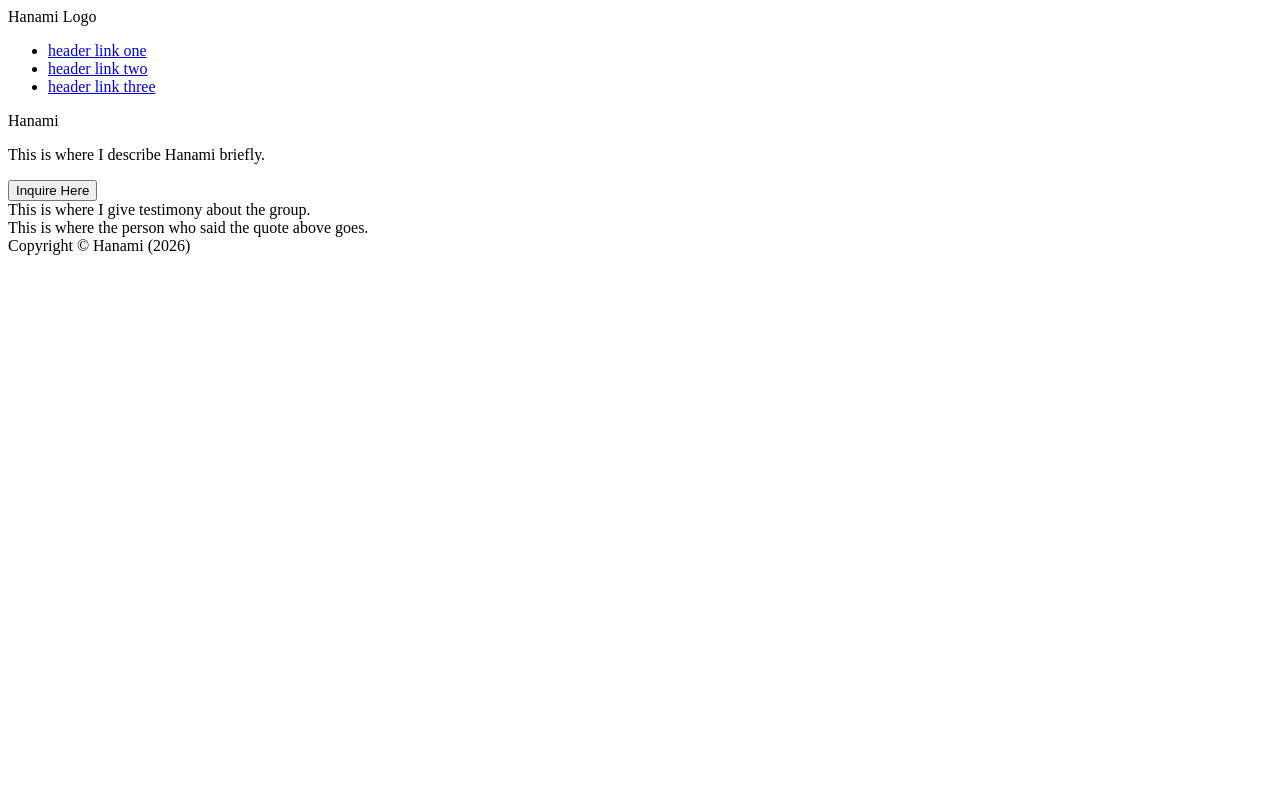
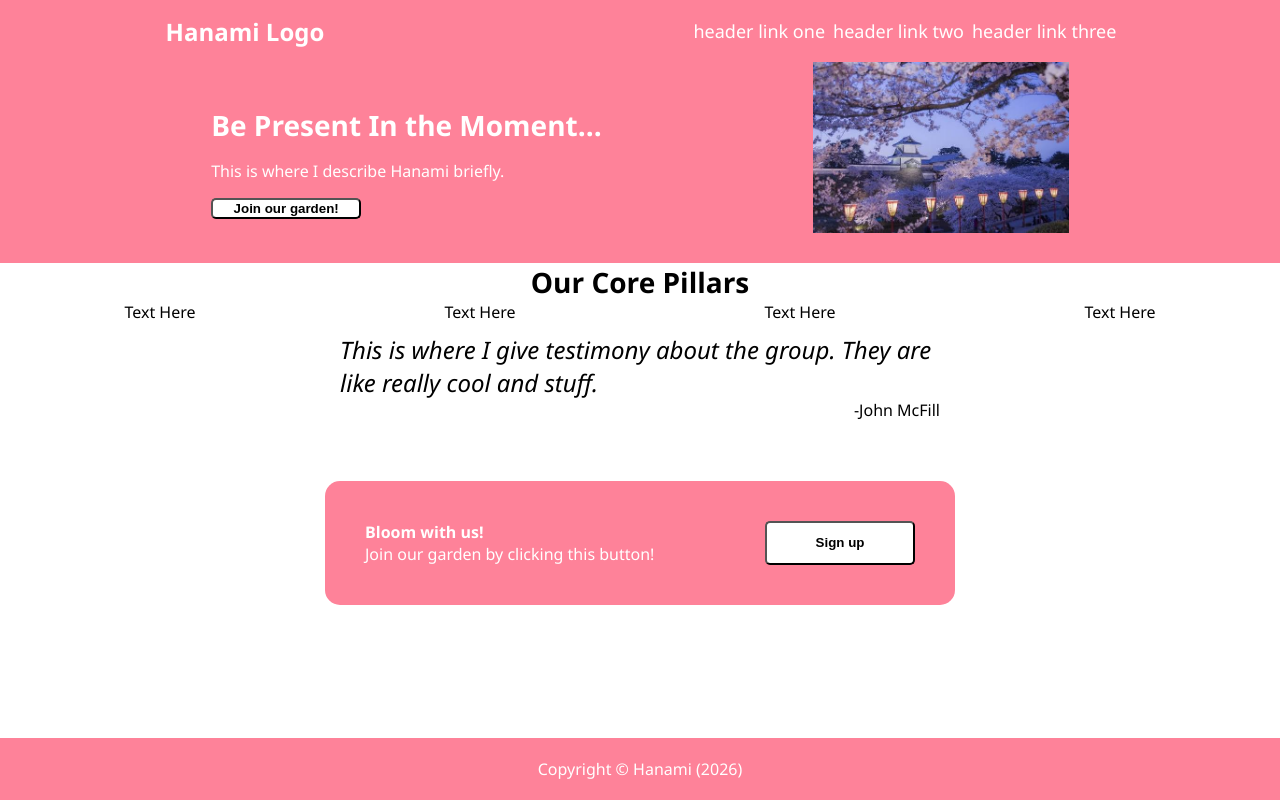
Before and after one commit to andsama2/hanami-landing-page, a plain HTML site: page index.html in a window 1280 px wide. Drawn offline with Linux system fonts and the light colour scheme.

Commit message:
Added HTML and CSS code to design and stylize site

```diff
--- a/index.html
+++ b/index.html
@@ -4,6 +4,7 @@
     <meta charset="UTF-8">
     <meta name="viewport" content="width=device-width, initial-scale=1.0">
     <title>Hanami Home</title>
+    <link rel="stylesheet" href="styles.css">
 </head>
 <body> <!--5 Containers arranged in column-->
     <div class="header">Hanami Logo
@@ -13,26 +14,52 @@
             <li><a href="#">header link three</a></li>
         </ul>
     </div>
+    <div class="content">
         <div class="titlecard">
             <div class="container">
-            <div class="title">Hanami</div>
+                <div class="title">Be Present In the Moment...</div>
                 <p>This is where I describe Hanami briefly.</p>
-            <button>Inquire Here</button>
+                <button>Join our garden!</button>
             </div>
             <!--Image goes here once you figure that out-->
+            <img src="../hanami-landing-page/images/hanami.jpeg" alt ="Hanami" width = 20% height="auto">
         </div>
-    <div class="content">
-
+        <div class="title" class="pillar">Our Core Pillars</div>
+        <div class="information">
+            <div class="info">
+            <!--Image here-->
+            <div class="text">Text Here</div>
+        </div>
+            <div class="info">
+                <!--Image here-->
+                <div class="text">Text Here</div>
+            </div>
+            <div class="info">
+                <!--Image here-->
+                <div class="text">Text Here</div>
+            </div>
+            <div class="info">
+                <!--Image here-->
+                <div class="text">Text Here</div>
+            </div>
         </div>
         <div class="testimony">
-        <div class="container">
-            <div class="quote">This is where I give testimony about the group.</div> <!--Quote goes here-->
-            <div class="person">This is where the person who said the quote above goes.</div><!--Person goes here-->
+            <div class="sentence">
+                <div class="quote">This is where I give testimony about the group. They are like really cool and stuff.</div> <!--Quote goes here-->
+                <div class="person">-John McFill</div><!--Person goes here-->
             </div>
         </div>
         <div class="adspace">
+            <div class="space">
+                <div class="advert">
+                    <div class="action">Bloom with us!</div>
+                    <div class="subaction">Join our garden by clicking this button!</div>
+                </div>
+                <button>Sign up</button>
+            </div>
+        </div>
+    </div>
 
-    </div>
     <div class="footer">
         Copyright © Hanami (2026)
     </div>
--- a/styles.css
+++ b/styles.css
@@ -0,0 +1,136 @@
+body {
+    font-family:'Segoe UI', Tahoma, Geneva, Verdana, sans-serif;
+    margin: 0;
+    display: flex;
+    flex-direction: column;
+    height: 100vh;
+
+}
+
+.header {
+    background-color: #fe8299;
+    color: white;
+    font-weight: 800;
+    font-size: 24px;
+    display: flex;
+
+    justify-content: space-around;
+    align-items: center;
+    padding: 1px;
+    width: 100vw;
+}
+
+ul {
+    list-style-type: none;
+    font-size: 18px;
+    font-weight: 200;
+    display: flex;
+    gap: 8px;
+}
+
+a {
+    text-decoration: none;
+    color: white;
+}
+
+.titlecard {
+    display: flex;
+    flex-direction: row;
+    justify-content: space-evenly;
+    align-items: center;
+    background-color: #fe8299;
+    color: white;
+}
+
+img {
+    margin-bottom: 30px;
+}
+
+.title {
+    font-weight: 800;
+    font-size: 28px;
+}
+
+button {
+    width: 150px;
+    background-color: white;
+    color: black;
+    font-weight: 700;
+    border-radius: 5px;
+}
+
+.content {
+    flex: 1;
+    display: flex;
+    flex-direction: column;
+}
+
+.title, .pillar {
+    display:flex;
+    justify-content: center;
+}
+
+.information {
+    display: flex;
+    flex-direction: row;
+    justify-content: space-around;
+    align-items: center;
+}
+
+.container {
+    display:flex;
+    flex-direction: column;
+}
+
+.testimony {
+    display: flex;
+    justify-content: center;
+    padding: 10px;
+}
+.sentence {
+    width: 600px;
+    display: flex;
+    flex-wrap:wrap;
+    align-items: center;
+}
+
+.quote {
+   font-style:italic;
+   font-size: 24px;
+}
+
+.person {
+    flex-basis: 600px;
+    display: flex;
+    justify-content: flex-end;
+}
+
+.adspace {
+    display: flex;
+    justify-content: space-around;
+    padding: 50px;
+}
+
+.space {
+    display: flex;
+    padding: 40px;
+    background-color: #fe8299;
+    border-radius: 15px;
+}
+
+.advert {
+    width: 400px;
+    color: white;
+}
+
+.action {
+    font-weight: 700;
+}
+
+.footer {
+    display: flex;
+    justify-content: center;
+    padding: 20px;
+    background-color: #fe8299;
+    color: white;
+}
```
Also changed, not shown: images/hanami.jpeg (added). Lines whose indentation alone changed are shown as unchanged.
